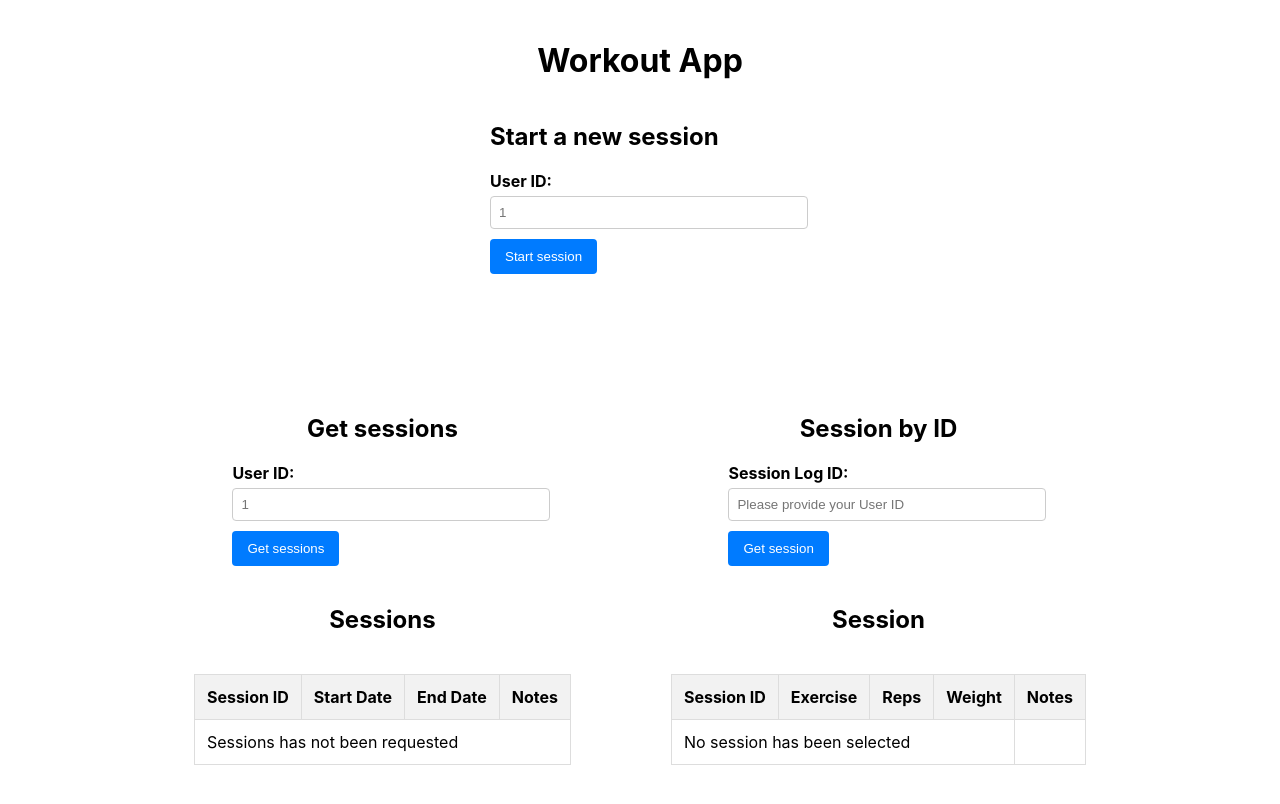
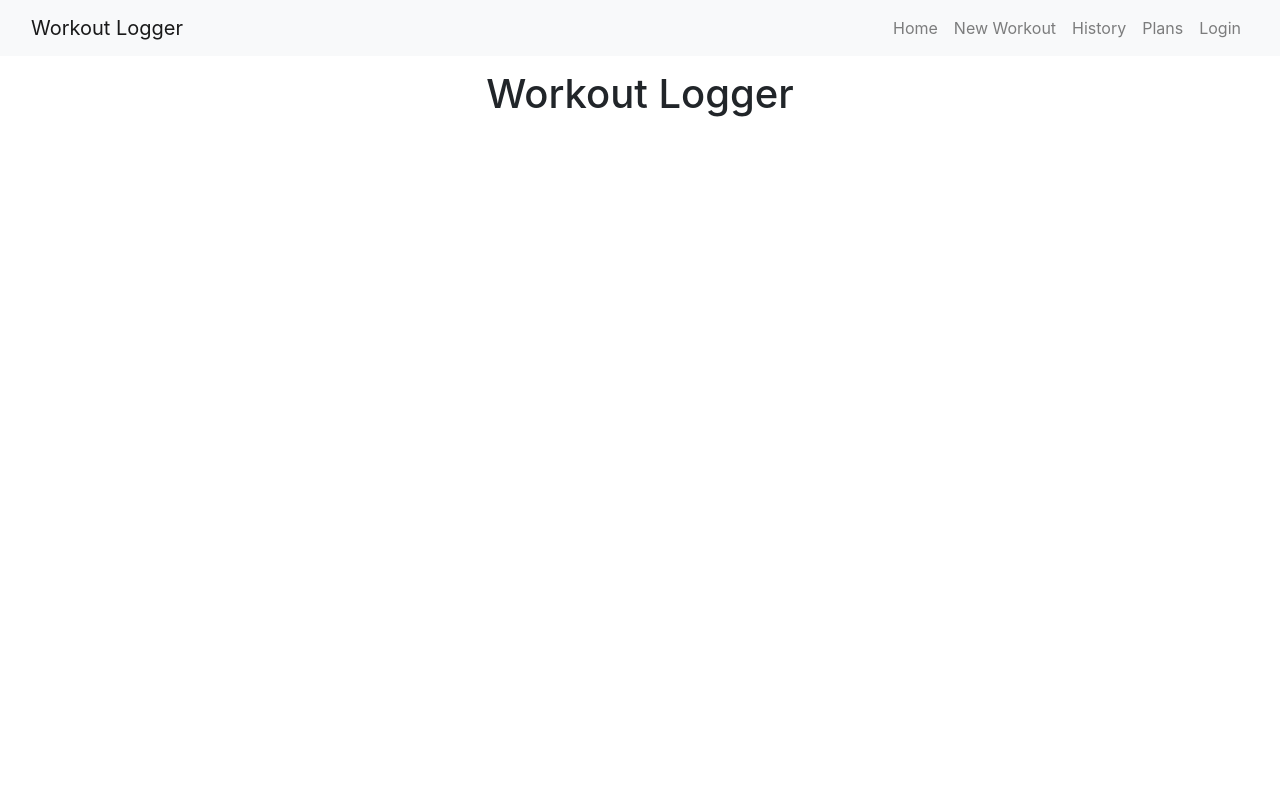
Before and after one commit to Mneset/workoutLoggerFrontEnd, a React (Create React App) app: page / in a window 1280 px wide. Shown: the top 804 px of the page. Built offline with nearby package versions, Linux system fonts and the light colour scheme.

Commit message:
added navbar and andded routes and paths for the components

```diff
--- a/package.json
+++ b/package.json
@@ -10,6 +10,7 @@
     "axios": "^1.8.2",
     "react": "^19.0.0",
     "react-dom": "^19.0.0",
+    "react-router-dom": "^7.3.0",
     "react-scripts": "5.0.1",
     "web-vitals": "^2.1.4"
   },
--- a/public/index.html
+++ b/public/index.html
@@ -24,6 +24,7 @@
       work correctly both with client-side routing and a non-root public URL.
       Learn how to configure a non-root public URL by running `npm run build`.
     -->
+    <link href="https://stackpath.bootstrapcdn.com/bootstrap/4.5.2/css/bootstrap.min.css" rel="stylesheet">
     <title>React App</title>
   </head>
   <body>
@@ -39,5 +40,8 @@
       To begin the development, run `npm start` or `yarn start`.
       To create a production bundle, use `npm run build` or `yarn build`.
     -->
+    <script src="https://code.jquery.com/jquery-3.5.1.slim.min.js"></script>
+    <script src="https://cdn.jsdelivr.net/npm/@popperjs/core@2.9.2/dist/umd/popper.min.js"></script>
+    <script src="https://stackpath.bootstrapcdn.com/bootstrap/4.5.2/js/bootstrap.min.js"></script>
   </body>
 </html>
--- a/src/App.jsx
+++ b/src/App.jsx
@@ -1,9 +1,11 @@
 import React, { useState } from 'react';
+import { BrowserRouter as Router, Route, Routes } from 'react-router-dom';
 import './App.css';
 import StartSessionComponent from './components/startSessionComponent';
 import SessionContentComponent from './components/sessionContentComponent.js';
 import GetSessionsComponent from './components/getSessionsComponent';
 import GetSessionComponent from './components/getSessionComponent';
+import NavbarComponent from './components/navbarComponent.js'
 
 
 function App() {
@@ -21,24 +23,26 @@ function App() {
   }
 
   return (
-    <div>
-
-      <h1>Workout App</h1>
+      <Router>
+      <NavbarComponent />
+      <div className='main-content'>
+        <Routes>
+          <Route path="/" element={<h1>Workout Logger</h1>} />
+          <Route path="/new-session" element={
             <div className='form-container'>
             {!sessionStarted && <StartSessionComponent onSessionStart={handleSessionStarted}/>}
             {sessionStarted && <SessionContentComponent onSessionEnd={handleSessionEnded} /> }
           </div>
-
+          } />
+          <Route path="/session-history" element={
             <div className='table-container'>
-          <div className='get-sessions-container'>
             <GetSessionsComponent />
-          </div>
-          <div className='get-session-container'>
             <GetSessionComponent />
           </div>
+          } />
+          </Routes>
       </div>
-
-    </div>
+    </Router>
   );
 }
 
--- a/src/components/getSessionComponent.js
+++ b/src/components/getSessionComponent.js
@@ -1,5 +1,9 @@
 import React, { useState, useEffect } from 'react';
 import api from '../api';
+
+const options = {
+
+}
 
 function GetSessionComponent() {
     const [sessionLogId, setSessionLogId] = useState('');
@@ -8,7 +12,7 @@ function GetSessionComponent() {
     const handleGetSession = async (e) => {
         e.preventDefault();
         try {
-            const response = await api.get('/session/:id', { params: { sessionLogId } });
+            const response = await api.get('/new-session/:id', { params: { sessionLogId } });
                 setSession(response.data.session);
             console.log('Current session:', response.data.session);
         } catch (error) {
@@ -30,7 +34,7 @@ function GetSessionComponent() {
                     />
                     <button type="submit">Get session</button>
                 </form>
-                <h2>Session</h2>
+                <h2>Current session</h2>
             </div>
 
             <table>
--- a/src/components/getSessionsComponent.js
+++ b/src/components/getSessionsComponent.js
@@ -8,7 +8,7 @@ function GetSessionsComponent() {
     const handleGetSessions = async (e) => {
         e.preventDefault();
         try {
-            const response = await api.get('/session', { params: { userId } });
+            const response = await api.get('/session-history', { params: { userId } });
                 setSessions(response.data.sessions);
             console.log('Sessions for user:', response.data.sessions);
         } catch (error) {
@@ -44,7 +44,7 @@ function GetSessionsComponent() {
                 </thead>
                 <tbody>
                     {sessions && sessions.length > 0 ?
-                        (sessions.map((session) => (
+                        (sessions.filter(session => session.id >= 6).map((session) => (
                             <tr key={session.id}>
                                 <td>{session.id}</td>
                                 <td>{session.sessionDateStart}</td>
--- /dev/null
+++ b/src/components/navbarComponent.js
@@ -0,0 +1,37 @@
+import React from 'react';
+import { Link } from 'react-router-dom';
+
+function NavbarComponent() {
+  return (
+    <nav id="navbar" className="navbar navbar-expand-lg navbar-light bg-light position-fixed w-100 fixed-top">
+      <div className="container-fluid">
+        <Link className="navbar-brand" to="/">Workout Logger</Link>
+        <button className="navbar-toggler" type="button" data-bs-toggle="collapse" data-bs-target="#navbarSupportedContent"
+          aria-controls="navbarSupportedContent" aria-expanded="false" aria-label="Toggle navigation">
+          <span className="navbar-toggler-icon"></span>
+        </button>
+        <div className="collapse navbar-collapse justify-content-end" id="navbarSupportedContent">
+          <ul className="navbar-nav">
+            <li className="nav-item">
+              <Link className="nav-link" to="/">Home</Link>
+            </li>
+            <li className="nav-item">
+              <Link className="nav-link" to="/new-session">New Workout</Link>
+            </li>
+            <li className="nav-item">
+              <Link className="nav-link" to="/session-history">History</Link>
+            </li>
+            <li className="nav-item">
+              <Link className="nav-link" to="/">Plans</Link>
+            </li>
+            <li className="nav-item">
+              <Link className="nav-link" to="/">Login</Link>
+            </li>
+          </ul>
+        </div>
+      </div>
+    </nav>
+  );
+}
+
+export default NavbarComponent;
--- a/src/components/sessionContentComponent.js
+++ b/src/components/sessionContentComponent.js
@@ -1,4 +1,4 @@
-import React, { useState, useEffect } from 'react';
+import React, { useState } from 'react';
 import api from '../api';
 
 function SessionContentComponent( {onSessionEnd }) {
@@ -11,11 +11,9 @@ function SessionContentComponent( {onSessionEnd }) {
     const [sessionLogId, setSessionLogId] = useState('');
     const [sessionNotes, setSessionNotes] = useState('');
 
-    const handleAddExercise = async (e) => {
-        e.preventDefault();
-
+    const handleAddExercise = async () => {
         try {
-            const response = await api.post('/session/exercise', {exerciseId, setId, reps, weight, notes, sessionLogId})
+            const response = await api.post('/new-session/exercise', {exerciseId, setId, reps, weight, notes, sessionLogId})
             console.log("Exercise added to session:", response.data);
             alert("Exercise added to session!");
         } catch (error) {
@@ -23,10 +21,10 @@ function SessionContentComponent( {onSessionEnd }) {
         }
     }
 
-    const handleEndSession = async (e) => {
-        e.preventDefault();
+    const handleEndSession = async () => {
+        const sessionNotes = window.prompt("Please provide notes for the session");
         try {
-            const response = await api.put('/session/end', {sessionLogId, sessionNotes})
+            const response = await api.put('/new-session/end', {sessionLogId, sessionNotes})
             console.log("Session ended:", response.data);
             alert("Session ended!");
             onSessionEnd()
@@ -35,10 +33,20 @@ function SessionContentComponent( {onSessionEnd }) {
         }
     }
 
+    const handleSubmit = (e) => {
+        e.preventDefault();
+        const action = e.nativeEvent.submitter.name;
+        if (action === 'addExercise'){
+            handleAddExercise();
+        } else if (action === 'endSession') {
+            handleEndSession();
+        }
+    };
+
     return (
         <div>
             <h2>Add a exercise to the session</h2>
-            <form className='add-exercise-form' onSubmit={handleAddExercise}>
+            <form className='add-exercise-form' onSubmit={handleSubmit}>
                 <label>Exercise ID: </label>
                 <input
                     type="number"
@@ -67,7 +75,7 @@ function SessionContentComponent( {onSessionEnd }) {
                     placeholder='100'
                     onChange={(e) => setWeight(e.target.value)}
                 />
-                <label>Notes: </label>
+                <label>Exercise Notes: </label>
                 <input
                     type="string"
                     name="notes"
@@ -81,25 +89,12 @@ function SessionContentComponent( {onSessionEnd }) {
                     placeholder='Please provide the session log ID'
                     onChange={(e) => setSessionLogId(e.target.value)}
                 />
-                <button type="submit">Add exercise</button>
+                <div className='button-group'>
+                    <button type="submit" name='addExercise'>Add exercise</button>
+                    <button type="submit" name='endSession'>End session</button>
+                </div>
             </form>
 
-            <h2>End session</h2>
-            <form className='end-session-form' onSubmit={handleEndSession}>
-                <label>Session Log ID: </label>
-                <input type="number"
-                    name="sessionLogId"
-                    placeholder='Please provide the session log ID'
-                    onChange={(e) => setSessionLogId(e.target.value)}
-                />
-                <label>Notes: </label>
-                <input type="string"
-                    name="SessionNotes"
-                    placeholder='Please provide notes if needed'
-                    onChange={(e) => setSessionNotes(e.target.value)}
-                />
-                <button type="submit">End session</button>
-            </form>
         </div>
 
     )
--- a/src/components/startSessionComponent.js
+++ b/src/components/startSessionComponent.js
@@ -7,7 +7,7 @@ function StartSessionComponent({ onSessionStart }) {
     const handleStartSession = async (e) => {
         e.preventDefault();
         try {
-            const response = await api.post('/session', {userId})
+            const response = await api.post('/new-session', {userId})
             console.log("Session started:", response.data);
             alert("Session started!");
             onSessionStart()
--- a/src/global.css
+++ b/src/global.css
@@ -1,8 +1,5 @@
-body {
-    padding-left: 50px;
-    padding-top: 20px;
-    padding-bottom: 50px;
-    padding-right: 50px;
+.main-content {
+    padding: 70px
 }
 
 h1 {
@@ -83,6 +80,10 @@ th {
 .table-container {
     display: flex;
     justify-content: center;
-    gap: 100px;
+    gap: 200px;
+}
 
+.button-group {
+    display: flex;
+    justify-content: space-between;
 }
```
Also changed, not shown: src/components/endSessionComponent.js (deleted, +0 -42 lines), 1 other file (tests, documents, lock files or other folders). Lines whose indentation alone changed are shown as unchanged.
